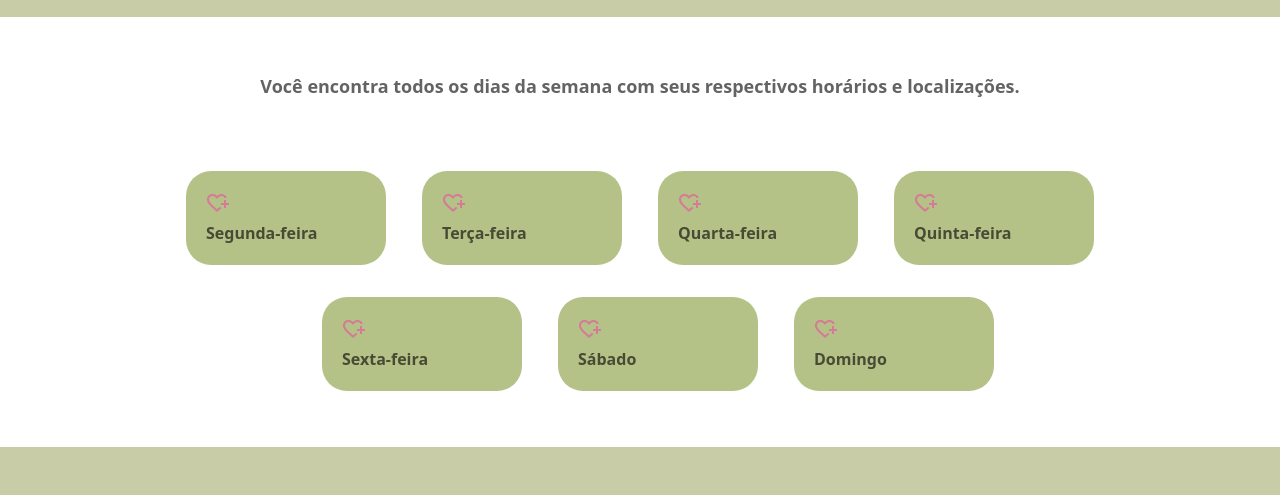
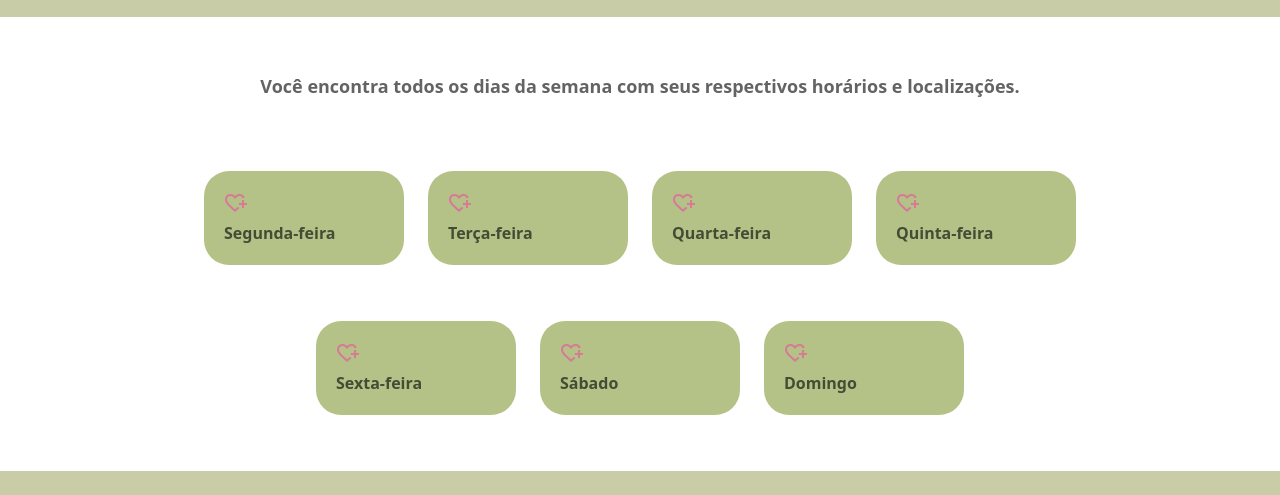
Before and after one commit to euclaraalmeida/hdm, a plain HTML site: page pages/diassemana.html in a window 1280 px wide. Shown: the part 207-702 px from the top of the page. Drawn offline with nearby package versions, Linux system fonts and the light colour scheme.

Commit message:
Update diassemana.html
alinhando a segunda feira usando gap

```diff
--- a/pages/diassemana.html
+++ b/pages/diassemana.html
@@ -51,7 +51,7 @@
       </p>
     <div class="cards">
       <!-- inicio dos cards-->
-      <div class="flex justify-center space-x-9 flex-wrap max-w-screen-lg mx-auto mb-10 "> <!-- caixinha com os nomes + icones -->
+      <div class="flex justify-center gap-6 flex-wrap max-w-screen-lg mx-auto mb-10 "> <!-- caixinha com os nomes + icones -->
         <!-- link fora para a ligação entre as páginas sejam atraves das caixas (containers), não do texto-->
         <!--item 1-->
         <a href='./segunda.html'>
```
